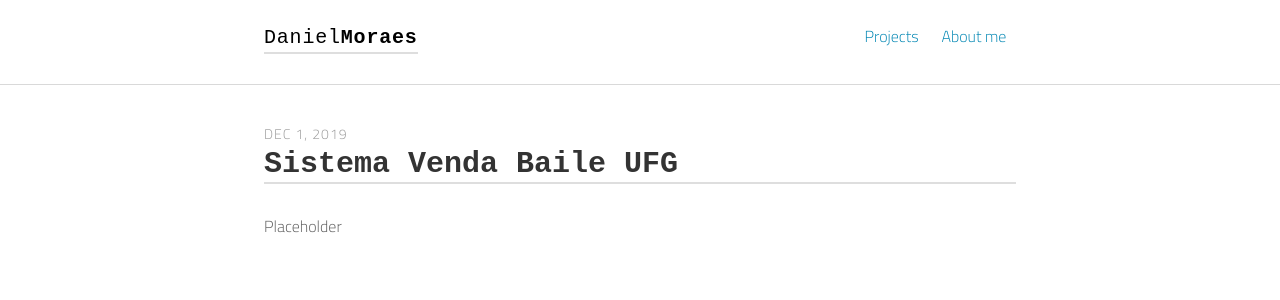
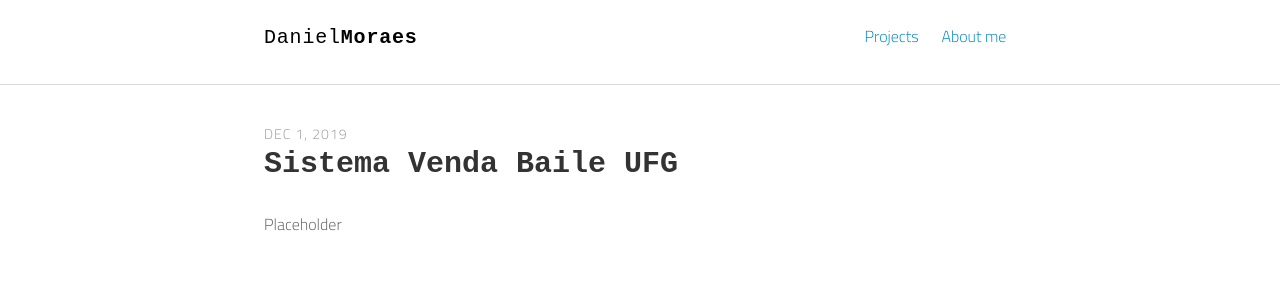
Before and after one commit to danielbibit/danielbibit.github.io, a Jekyll site: the page built from _projects/2019-12-01-baile-ufg.md, in a window 1280 px wide. Shown: the top 300 px of the page. Built offline with Jekyll 4.4.1, drawn with Linux system fonts in a browser that asks for light colours; some web fonts are replaced.

Commit message:
Remove line from titles

```diff
--- a/assets/scss/_layout.scss
+++ b/assets/scss/_layout.scss
@@ -102,6 +102,7 @@ h1 {
   font-size: 20px;
   line-height: 28px;
   font-weight: 300;
+  border-bottom: none;
 
   span {
     font-weight: 700;
@@ -174,6 +175,7 @@ h1 {
 .post-title {
   margin-top: 0;
   margin-bottom: 1em;
+  border-bottom: none;
   color: $dark-gray-color;
 }
 
```
